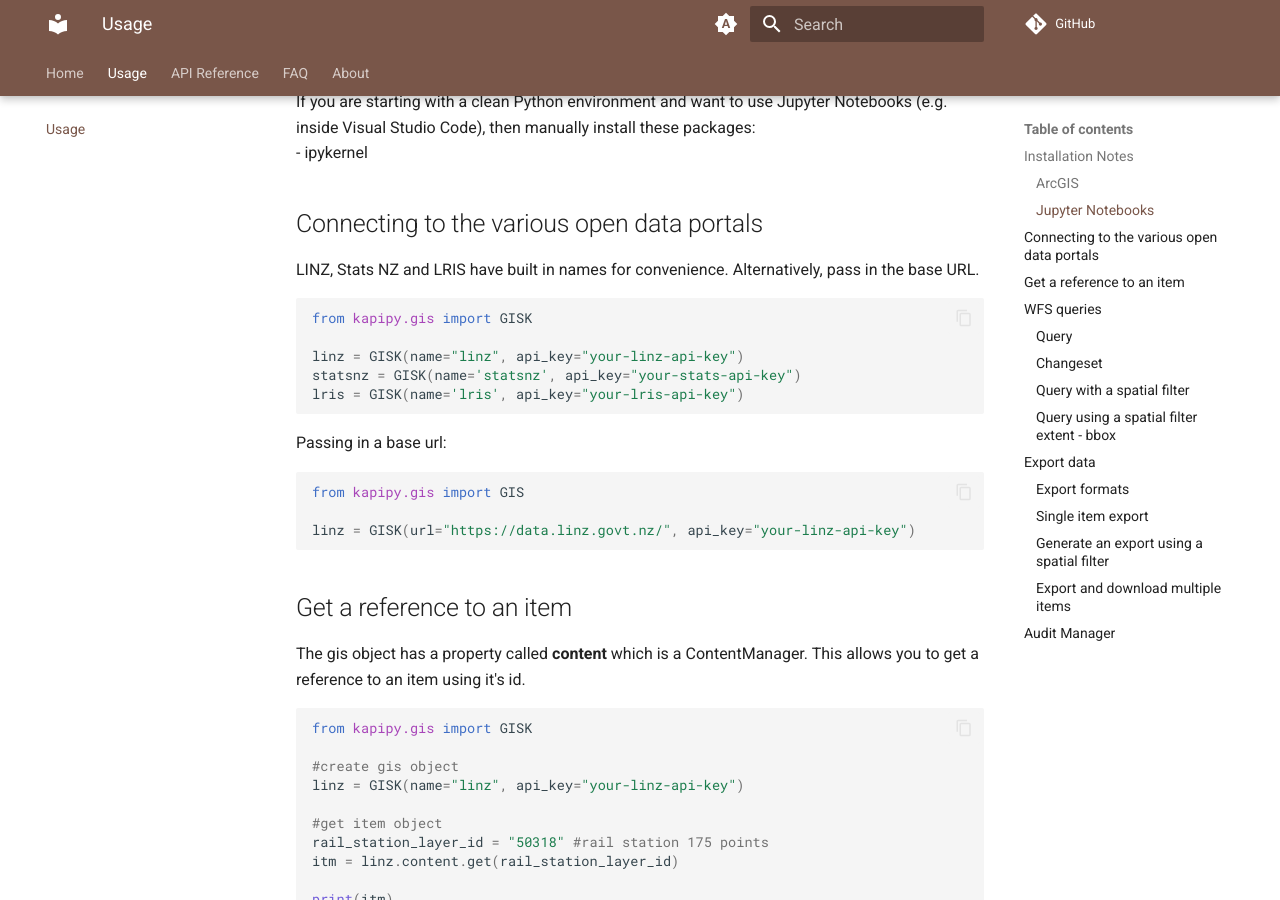
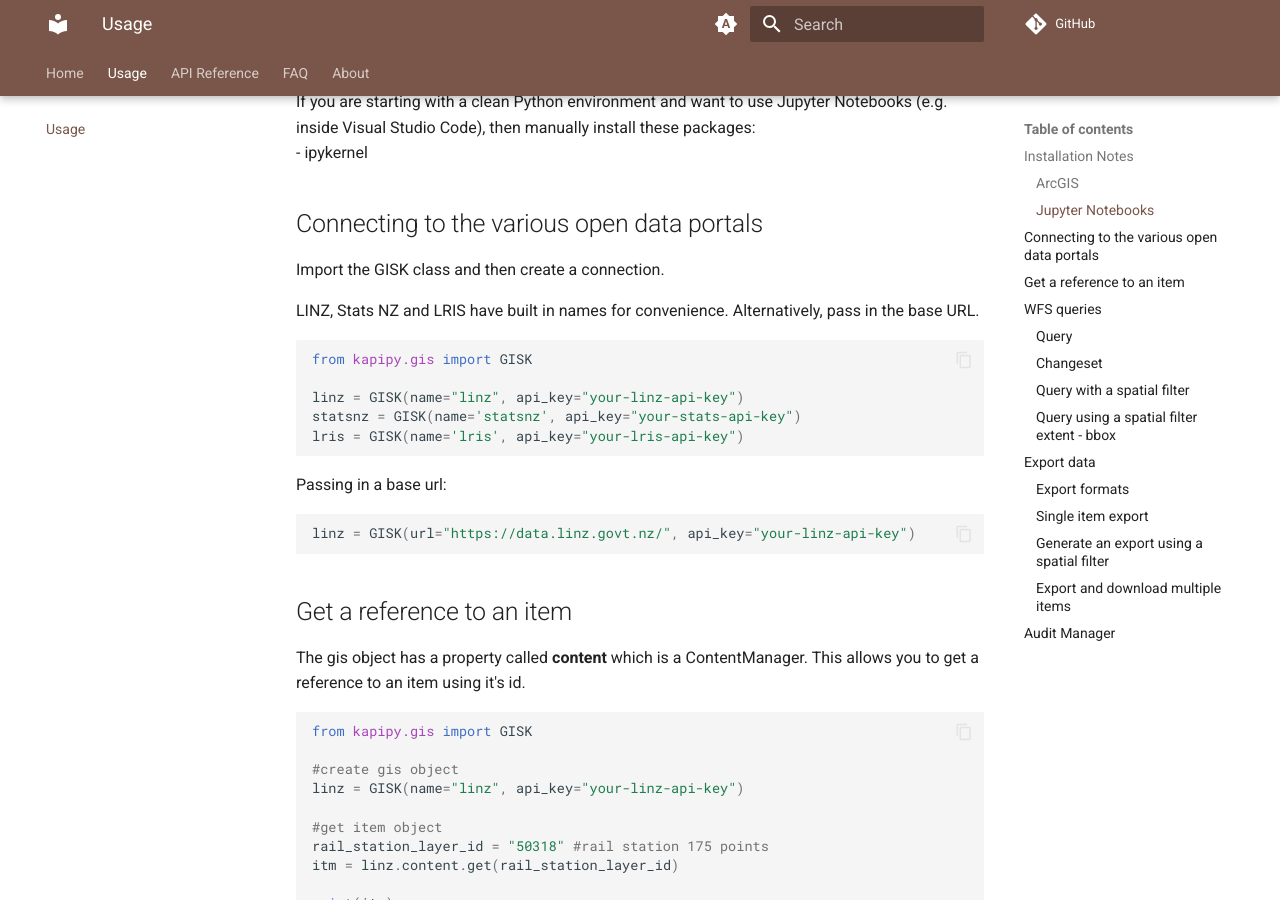
Before and after one commit to phaakma/kapipy, an MkDocs documentation site: the page built from docs/usage.md, in a window 1280 px wide and 900 px high, scrolled down 760 px. Built offline with MkDocs 1.6.1 and Material for MkDocs 9.7.7, drawn with Linux system fonts in a browser that asks for light colours; comment, search, counter and statistics services are not loaded.

Commit message:
Documentation update

````diff
--- a/docs/usage.md
+++ b/docs/usage.md
@@ -19,6 +19,8 @@
 
 ## Connecting to the various open data portals
 
+Import the GISK class and then create a connection.
+
 LINZ, Stats NZ and LRIS have built in names for convenience. Alternatively, pass in the base URL.
 
 ```python
@@ -31,8 +33,6 @@
 
 Passing in a base url:
 ```python
-from kapipy.gis import GIS
-
 linz = GISK(url="https://data.linz.govt.nz/", api_key="your-linz-api-key")
 ```
 
````
